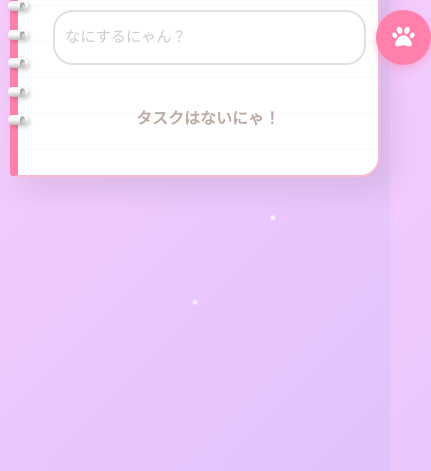
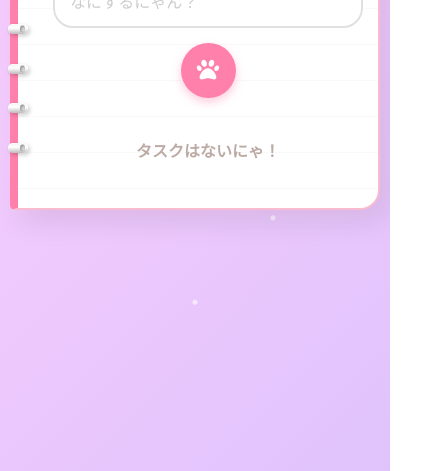
Before and after one commit to tsuntsun4141-yukimi/todo_app, a plain HTML site: page index.html in a window 390 px wide. Shown: the part 373-844 px from the top of the page, 431 px wide, since content can reach past the window. Drawn offline with Linux system fonts and the light colour scheme.

Commit message:
Adjust mobile UI: change input section to column layout

```diff
--- a/style.css
+++ b/style.css
@@ -431,12 +431,15 @@ h1 i {
 
     .input-section {
         margin-bottom: 20px;
+        flex-direction: column;
+        align-items: center;
+        gap: 15px;
     }
 
     #taskInput {
-        padding: 12px 10px;
-        font-size: 0.95rem;
-        flex: 1;
+        padding: 12px 15px;
+        font-size: 1rem;
+        width: 100%;
     }
 
     #addButton {
```
